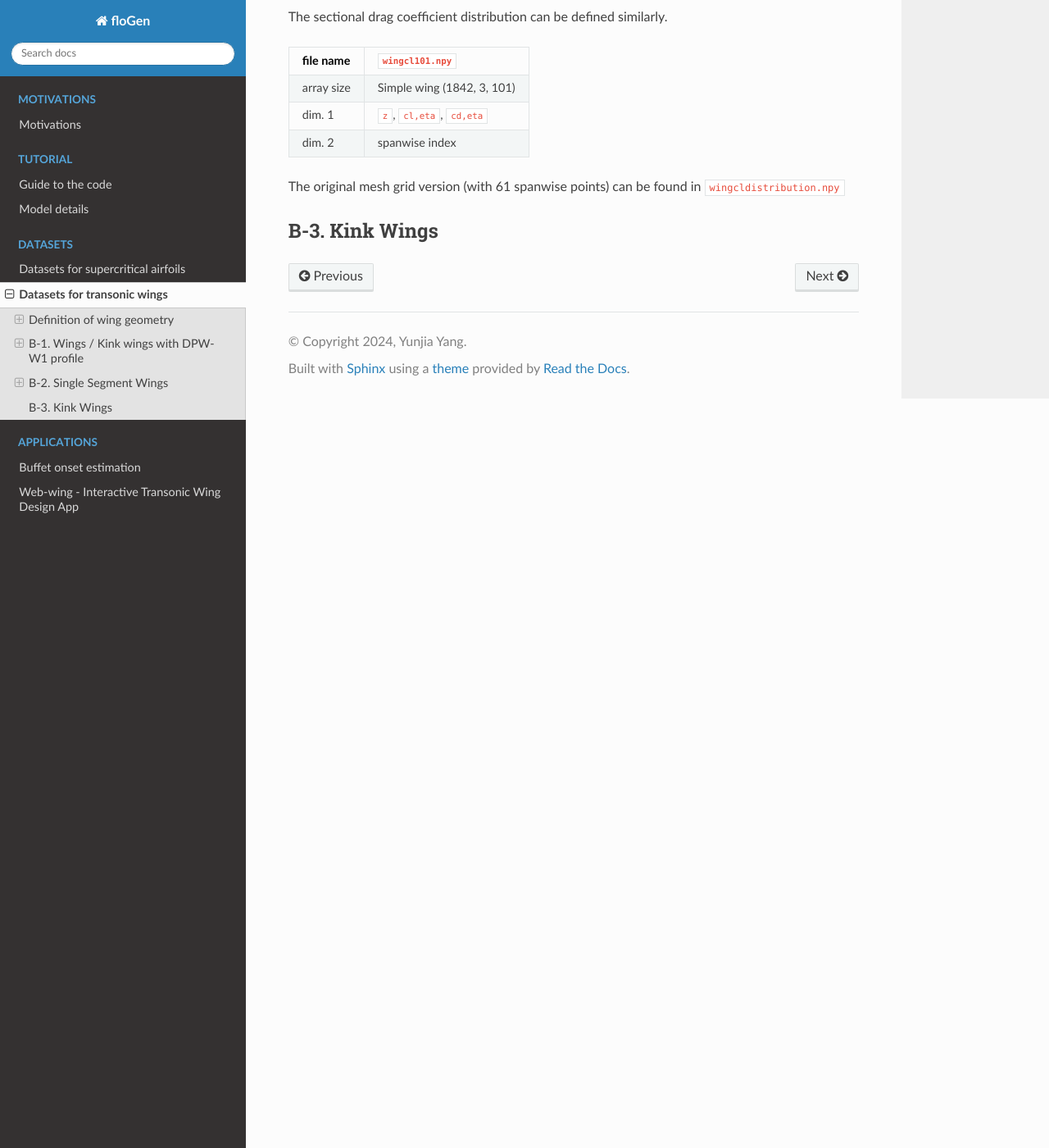
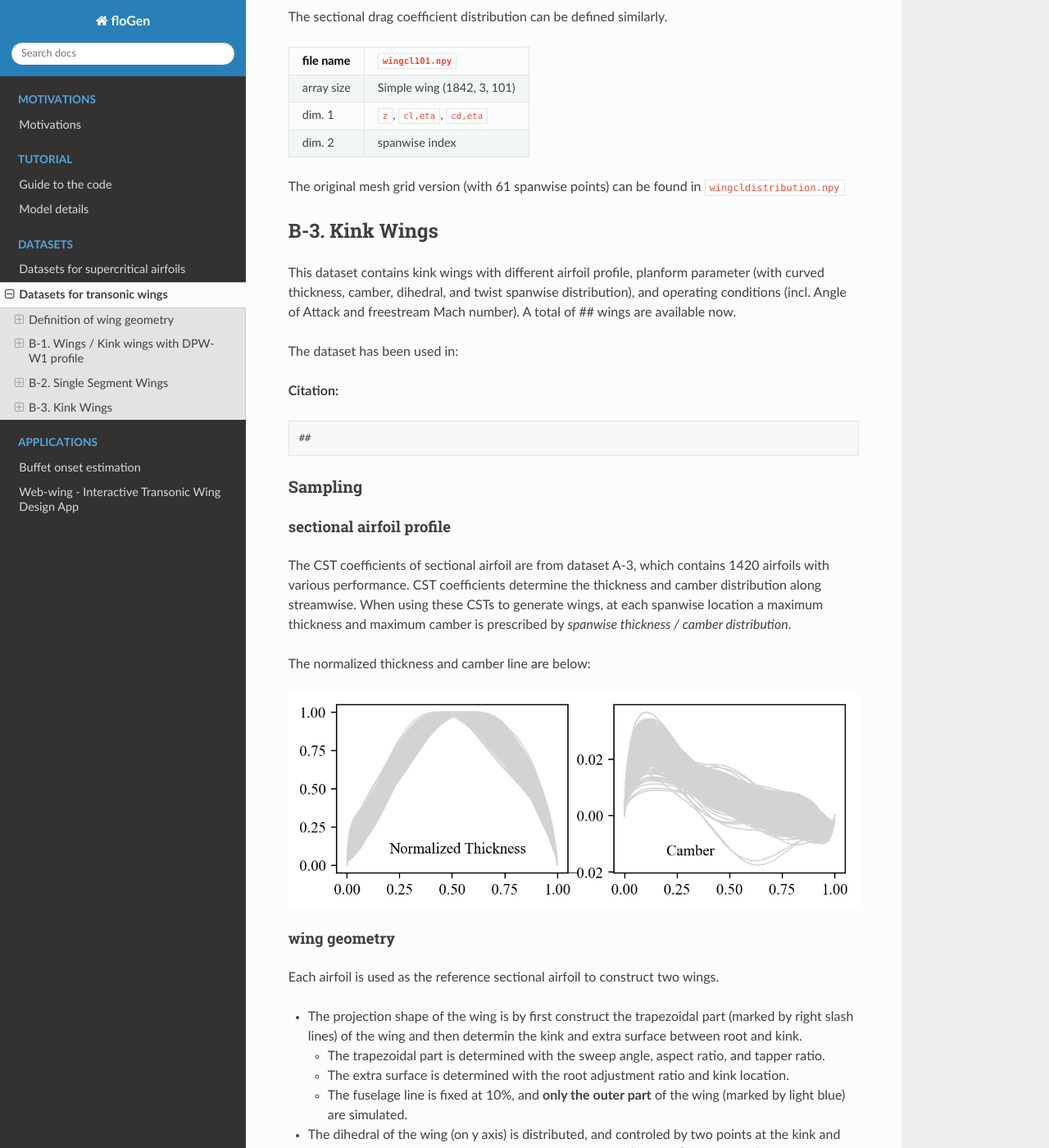
Before and after one commit to YangYunjia/floGen, a Sphinx documentation site: the page built from docs/source/wingdataset.md, in a window 1280 px wide and 1400 px high, scrolled down 12513 px. Shown: the whole window at 82% size. Built offline with Sphinx 7.4.7 and the Read the Docs theme 3.1.0, drawn with Linux system fonts in a browser that asks for light colours; some of the changed text lies outside the part shown.

Commit message:
update dataset infos

````diff
--- a/docs/source/wingdataset.md
+++ b/docs/source/wingdataset.md
@@ -351,3 +351,66 @@ The sectional drag coefficient distribution can be defined similarly.
 The original mesh grid version (with 61 spanwise points) can be found in `wingcldistribution.npy`
 
 ## B-3. Kink Wings
+
+This dataset contains kink wings with different airfoil profile, planform parameter (with curved thickness, camber, dihedral, and twist spanwise distribution), and operating conditions (incl. Angle of Attack and freestream Mach number). A total of ## wings are available now.
+
+The dataset has been used in:
+
+**Citation:**
+
+```text
+##
+```
+
+### Sampling
+
+#### sectional airfoil profile
+
+The CST coefficients of sectional airfoil are from dataset A-3, which contains 1420 airfoils with various performance. CST coefficients determine the thickness and camber distribution along streamwise. When using these CSTs to generate wings, at each spanwise location a maximum thickness and maximum camber is prescribed by *spanwise thickness / camber distribution*.
+
+The normalized thickness and camber line are below:
+
+![B3 profile](_static/images/datasets/airfoila3thick.png)
+#### wing geometry
+
+Each airfoil is used as the reference sectional airfoil to construct two wings.
+
+- The projection shape of the wing is by first construct the trapezoidal part (marked by right slash lines) of the wing and then determin the kink and extra surface between root and kink.
+
+    -  The trapezoidal part is determined with the sweep angle, aspect ratio, and tapper ratio.
+    - The extra surface is determined with the root adjustment ratio and kink location.
+    - The fuselage line is fixed at 10%, and **only the outer part** of the wing (marked by light blue) are simulated.
+
+- The dihedral of the wing (on y axis) is distributed, and controled by two points at the kink and tip. It is linear between root and kink with the angle $\tan(\Gamma_\text{LE,kink}) = y_\text{LE,kink}/z_\text{kink}$, the $y_\text{LE, tip}$ at tip is decided with $\Gamma_\text{LE,tip}$, and a Cubic Spline is constructed with kink, tip point and the slope at kink.
+
+- The sectional airfoil, as mentioned above, has the same CSTs spanwise, and spanwise-distributed max. thickness ($t$) and max. camber ($\delta$) are decided by Cubic Spline the link the control points (CPs).
+
+    - The thickness has 4 CPs spanwise, locates at the root, kink, midpoint of kink and tip, and tip. The max. thickness values at these 4 CPs are $t_\text{root}$, $r_{t,2}\cdot t_\text{root}$, $r_{t,2}r_{t,3}\cdot t_\text{root}$, $r_{t,2}r_{t,3}r_{t,4}\cdot t_\text{root}$.
+    - The camber has 5 CPs, with the extra one locates at the midpoint of root and kink. The sectional airfoil at the CP #3 has the same camber line of the reference airfoil. The camber line of the airfoil at CP #0, #1, #2, and #4 are linearly scaled with factors $r_{\delta,1}r_{\delta,2}$, $r_{\delta,2}$, and $r_{\delta,4}$.
+
+- The twist angle of the wing also decided by 5 CPs. With CP #0 being zero, the twist angle at outer CPs are accumulated.
+
+![alt text](_static/images/datasets/kinkwingparas.png)
+
+The wing planform parameters are randomly sampled from the range below:
+
+|Parameter	|Symbol	|lower bound	|upper bound|
+|-|-|-|-|
+| sweep angle	|$\Lambda_\text{LE}$	|25°	|40°|
+| dihedral angle (tip)	|$\Gamma_\text{LE, tip}$	|4°	|6°|
+| dihedral angle (kink)	|$\Gamma_\text{LE, kink}$	|0.5°	|6°|
+| aspect ratio (trape.)	|$AR$	|8	| 11 |
+| tapper ratio (trape.)	|$TR$	|0.15	| 0.40 |
+| kink location | $\eta_\text{k}$ | 36% | 42% |
+| root adjustment | $\kappa_\text{root}$ | 50% | 110% |
+| root rela. thickness | $t_\text{root}$ | 0.14 | 0.17
+| spanwise thick. CP2 | $r_\text{t,2}$ | 0.60 | 0.70
+| spanwise thick. CP3 | $r_\text{t,3}$ | 0.90 | 0.98
+| spanwise thick. CP4 | $r_\text{t,4}$ | 0.92 | 1.00
+| spanwise camber CP1 | $r_{\delta,1}$ | 0.3 | 0.8
+| spanwise camber CP2 | $r_{\delta,2}$ | 0.5 | 1.0
+| spanwise camber CP4 | $r_{\delta,4}$ | 0.0 | 0.8
+| twist CP1	|$\alpha_\text{twist,1}$	|-4°	|-2°|
+| twist CP2	|$\alpha_\text{twist,2}$	|-4°	|-2°|
+| twist CP3	|$\alpha_\text{twist,3}$	|-3°	|-1°|
+| twist CP4	|$\alpha_\text{twist,4}$	|-3°	|-1°|
````
Also changed, not shown: other parts of docs/source/wingdataset.md (+1 -1 lines), docs/source/airfoildataset.md (+12 -0 lines), docs/source/_static/images/datasets/airfoila3thick.png (added), docs/source/_static/images/datasets/airfoilthick.png (added), docs/source/_static/images/datasets/kinkwingparas.png (added).
